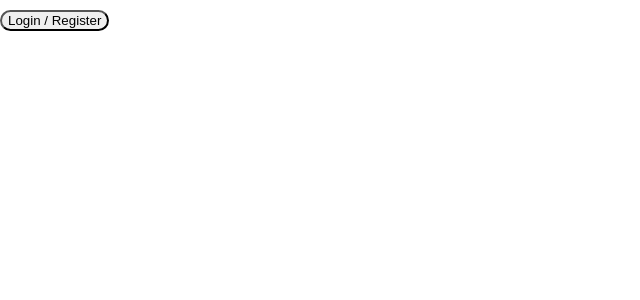
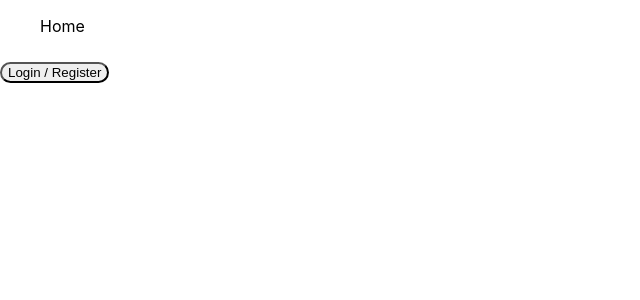
Before and after one commit to MatthewMcLendon/socialize, a React (Create React App) app: page / in a window 1280 px wide. Before the commit this address had no page. Shown: the top 300 px of the page, without its empty margins (0-640 px from the left). Built offline with nearby package versions, Linux system fonts and the light colour scheme.

Commit message:
func: updated navbar with dynamic links based on user

```diff
--- a/src/components/navigation/Navbar.js
+++ b/src/components/navigation/Navbar.js
@@ -10,17 +10,38 @@ export default function Navbar() {
     logOutUser();
   };
 
+  const links = user ? (
+    <ul className="links-list">
+      <li>
+        <Link to={"/home"}>Home</Link>
+      </li>
+      <li>
+        <Link to={"/subscriptions"}>Subscriptions</Link>
+      </li>
+      <li>
+        <Link to={"/profile"}>Profile</Link>
+      </li>
+    </ul>
+  ) : (
+    <ul>
+      <Link to={"/home"}>Home</Link>
+    </ul>
+  );
+
+  const buttons = user ? (
+    <button id="logout-button" onClick={logoutHandler}>
+      Logout
+    </button>
+  ) : (
+    <button id="login/register-button">
+      <Link to={"/login"}>Login / Register</Link>
+    </button>
+  );
+
   return (
     <div className="navbar-container">
-      {user ? (
-        <button id="logout-button" onClick={logoutHandler}>
-          Logout
-        </button>
-      ) : (
-        <button id="login/register-button">
-          <Link to={"/login"}>Login / Register</Link>
-        </button>
-      )}
+      {links}
+      {buttons}
     </div>
   );
 }
```
